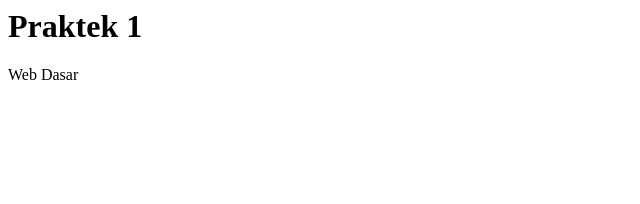
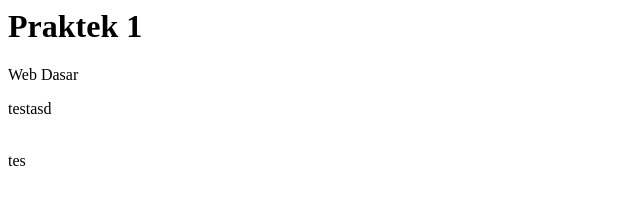
Before and after one commit to bdk4ngon/Basic, a plain HTML site: page index.html in a window 1280 px wide. Shown: the full height of the page, 0-640 px from the left. Drawn offline with Linux system fonts and the light colour scheme.

Commit message:
pertamax

```diff
--- a/index.html
+++ b/index.html
@@ -6,6 +6,7 @@
 
 <h1>Praktek 1</h1>
 <p>Web Dasar </p>
-
+<form>testasd</form>
+<br>tes</br>
 </body>
 </html>
```
